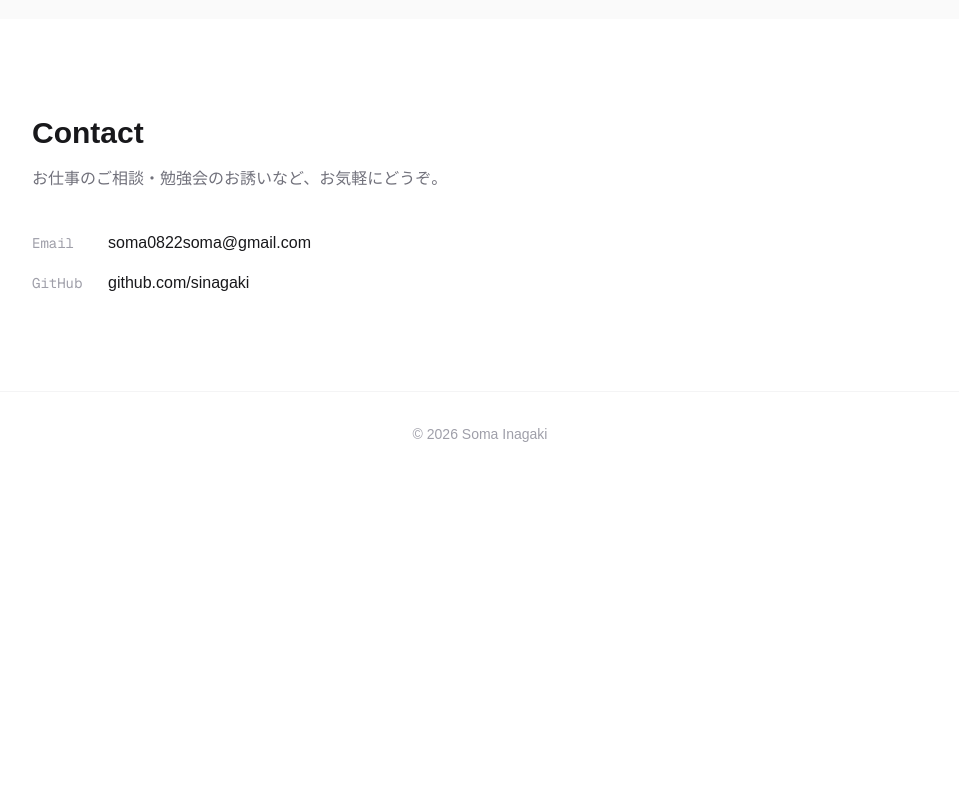
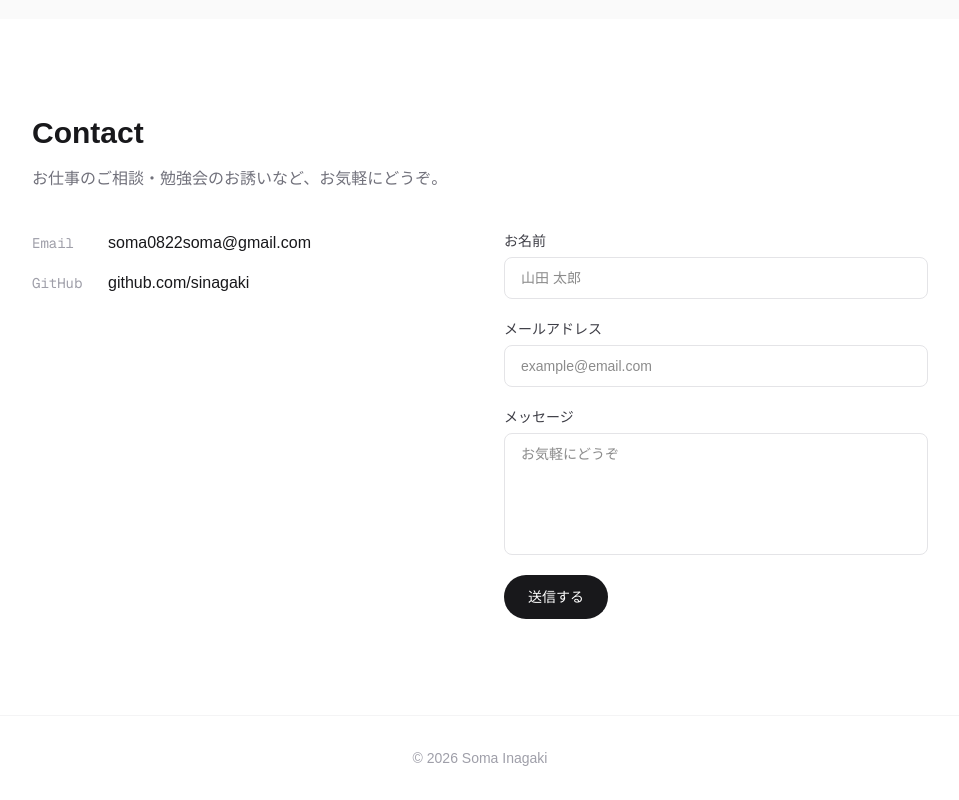
Before and after one commit to soma0822/portfolio, a Next.js app: page / in a window 1280 px wide. Shown: the part 2515-3315 px from the top of the page, without its empty margins (160-1119 px from the left). Before the commit the page ends 2991 px from the top, so only its background shows below. Built offline with nearby package versions, Linux system fonts and the light colour scheme.

Commit message:
feat: add contact form UI component
useState / FormEvent を使ったフォーム状態管理と
送信中・成功・エラーの UI フィードバックを実装。

```diff
--- a/src/components/Contact.tsx
+++ b/src/components/Contact.tsx
@@ -1,12 +1,5 @@
-// ==============================
-// TypeScript 学習ポイント
-// ==============================
-//
-// ContactInfo の ? プロパティ: twitter は省略可能
-// && 演算子: 左辺が truthy のときだけ右辺を評価・描画
-// ==============================
-
 import type { ContactInfo } from "@/types";
+import ContactForm from "./ContactForm";
 
 interface ContactProps {
   info: ContactInfo;
@@ -20,13 +13,13 @@ export default function Contact({ info }: ContactProps) {
         <p className="text-zinc-500 mb-10">
           お仕事のご相談・勉強会のお誘いなど、お気軽にどうぞ。
         </p>
+
+        <div className="grid sm:grid-cols-2 gap-12">
+          {/* 左: リンク一覧 */}
           <ul className="flex flex-col gap-4">
             <li className="flex items-center gap-3">
               <span className="text-sm font-mono text-zinc-400 w-16">Email</span>
-            <a
-              href={`mailto:${info.email}`}
-              className="text-zinc-900 hover:underline"
-            >
+              <a href={`mailto:${info.email}`} className="text-zinc-900 hover:underline">
                 {info.email}
               </a>
             </li>
@@ -41,7 +34,6 @@ export default function Contact({ info }: ContactProps) {
                 {info.github.replace("https://", "")}
               </a>
             </li>
-          {/* twitter は省略可能なので、存在するときだけ表示 */}
             {info.twitter && (
               <li className="flex items-center gap-3">
                 <span className="text-sm font-mono text-zinc-400 w-16">X</span>
@@ -56,6 +48,10 @@ export default function Contact({ info }: ContactProps) {
               </li>
             )}
           </ul>
+
+          {/* 右: お問い合わせフォーム */}
+          <ContactForm />
+        </div>
       </div>
     </section>
   );
--- /dev/null
+++ b/src/components/ContactForm.tsx
@@ -0,0 +1,127 @@
+// ==============================
+// TypeScript 学習ポイント
+// ==============================
+//
+// "use client": ブラウザで動くコンポーネントの宣言
+// useState<T>:  状態変数に型をつける
+// FormEvent:    フォーム送信イベントの型
+// ==============================
+
+"use client";
+
+import { useState } from "react";
+import type { ContactFormData, ApiResponse } from "@/types";
+
+// フォームの送信状態
+type Status = "idle" | "sending" | "success" | "error";
+
+export default function ContactForm() {
+  const [form, setForm] = useState<ContactFormData>({
+    name: "",
+    email: "",
+    message: "",
+  });
+  const [status, setStatus] = useState<Status>("idle");
+  const [errorMessage, setErrorMessage] = useState<string>("");
+
+  // input / textarea の変更を form ステートに反映
+  function handleChange(
+    e: React.ChangeEvent<HTMLInputElement | HTMLTextAreaElement>
+  ) {
+    setForm((prev) => ({ ...prev, [e.target.name]: e.target.value }));
+  }
+
+  async function handleSubmit(e: React.FormEvent<HTMLFormElement>) {
+    e.preventDefault();
+    setStatus("sending");
+    setErrorMessage("");
+
+    try {
+      const res = await fetch("/api/contact", {
+        method: "POST",
+        headers: { "Content-Type": "application/json" },
+        body: JSON.stringify(form),
+      });
+
+      const data: ApiResponse = await res.json();
+
+      if (data.success) {
+        setStatus("success");
+        setForm({ name: "", email: "", message: "" });
+      } else {
+        setStatus("error");
+        setErrorMessage(data.message);
+      }
+    } catch {
+      setStatus("error");
+      setErrorMessage("通信エラーが発生しました。");
+    }
+  }
+
+  return (
+    <form onSubmit={handleSubmit} className="flex flex-col gap-5 max-w-lg">
+      <div className="flex flex-col gap-1.5">
+        <label htmlFor="name" className="text-sm font-medium text-zinc-700">
+          お名前
+        </label>
+        <input
+          id="name"
+          name="name"
+          type="text"
+          required
+          value={form.name}
+          onChange={handleChange}
+          className="border border-zinc-200 rounded-lg px-4 py-2.5 text-sm outline-none focus:ring-2 focus:ring-zinc-900"
+          placeholder="山田 太郎"
+        />
+      </div>
+
+      <div className="flex flex-col gap-1.5">
+        <label htmlFor="email" className="text-sm font-medium text-zinc-700">
+          メールアドレス
+        </label>
+        <input
+          id="email"
+          name="email"
+          type="email"
+          required
+          value={form.email}
+          onChange={handleChange}
+          className="border border-zinc-200 rounded-lg px-4 py-2.5 text-sm outline-none focus:ring-2 focus:ring-zinc-900"
+          placeholder="example@email.com"
+        />
+      </div>
+
+      <div className="flex flex-col gap-1.5">
+        <label htmlFor="message" className="text-sm font-medium text-zinc-700">
+          メッセージ
+        </label>
+        <textarea
+          id="message"
+          name="message"
+          required
+          rows={5}
+          value={form.message}
+          onChange={handleChange}
+          className="border border-zinc-200 rounded-lg px-4 py-2.5 text-sm outline-none focus:ring-2 focus:ring-zinc-900 resize-none"
+          placeholder="お気軽にどうぞ"
+        />
+      </div>
+
+      <button
+        type="submit"
+        disabled={status === "sending"}
+        className="bg-zinc-900 text-white rounded-full px-6 py-3 text-sm font-medium hover:bg-zinc-700 transition-colors disabled:opacity-50 disabled:cursor-not-allowed self-start"
+      >
+        {status === "sending" ? "送信中..." : "送信する"}
+      </button>
+
+      {status === "success" && (
+        <p className="text-sm text-green-600">送信しました。ありがとうございます。</p>
+      )}
+      {status === "error" && (
+        <p className="text-sm text-red-500">{errorMessage}</p>
+      )}
+    </form>
+  );
+}
```
Lines whose indentation alone changed are shown as unchanged.
